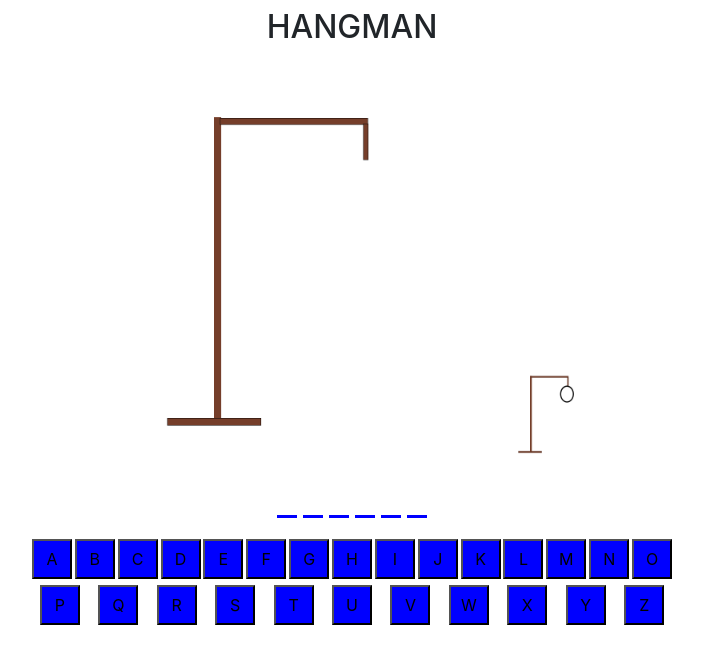
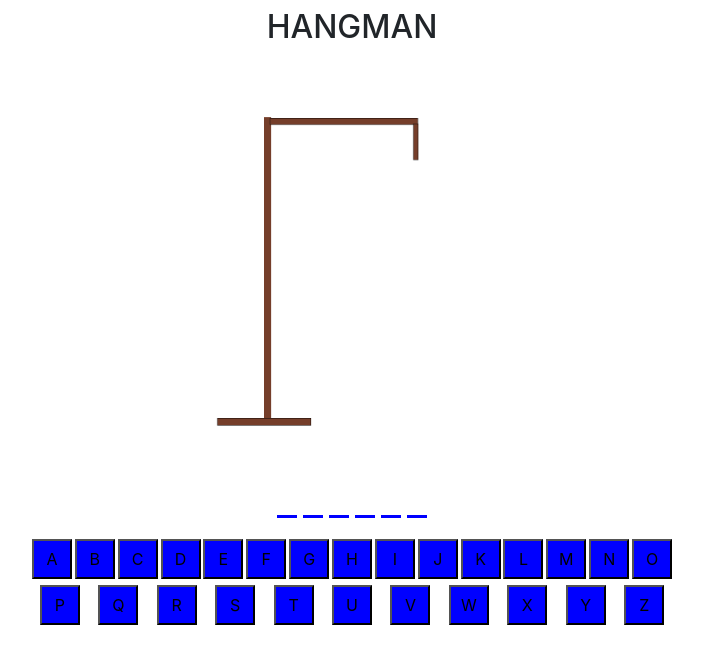
Before and after one commit to david-codez/hangman, a Next.js app: page /hangman in a window 1280 px wide. Shown: the top 664 px of the page, without its empty margins (288-991 px from the left). Built offline with nearby package versions, Linux system fonts and the light colour scheme.

Commit message:
vercel build

```diff
--- a/components/HangmanFigure.jsx
+++ b/components/HangmanFigure.jsx
@@ -1,6 +1,6 @@
 import React, {useState} from 'react'
 import Image from 'next/image'
-import hangman1 from '/images/hangman-1.png'
+// import hangman1 from '/images/hangman-1.png'
 // import hangman2 from '/images/hangman-2'
 // import hangman3 from '/images/hangman-3'
 // import hangman4 from '/images/hangman-4'
@@ -17,7 +17,7 @@ export default function HangmanFigure(props) {
   return (
     <div className='hangman-figure'>
         <Image src={`/images/hangman-${index}.png`} alt='hangman figure' width="400" height='400'/>
-        <Image src={hangman1} alt='hello' height='100' width='100' />
+        {/* <Image src={hangman1} alt='hello' height='100' width='100' /> */}
 
     </div>
   )
```
